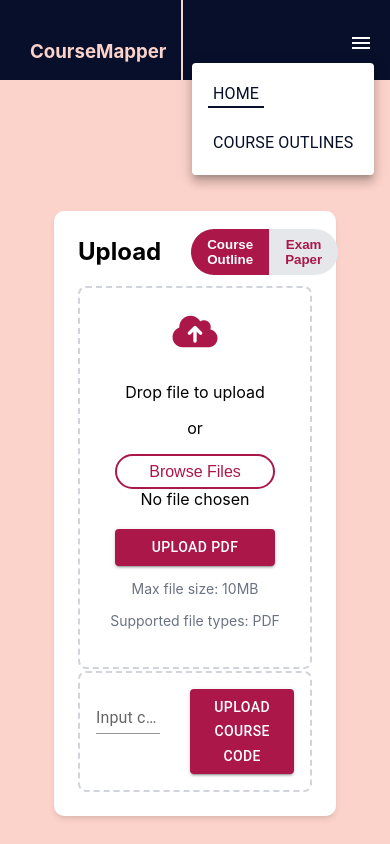
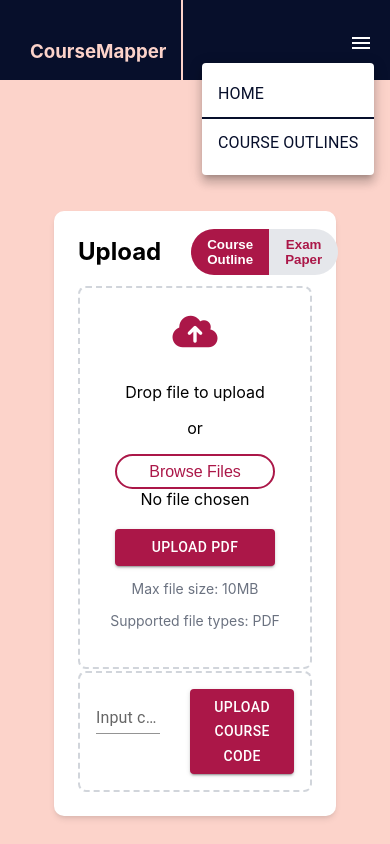
Before and after one commit to NingxiaoYYANG/COMP3900_course_outline_mapping, a React (Create React App) app in the folder frontend/: page / in a window 390 px wide. Both pictures are taken after a click on the button "more". Built offline with nearby package versions, Linux system fonts and the light colour scheme.

Commit message:
fixed burger nav

```diff
--- a/frontend/src/components/Navigation.js
+++ b/frontend/src/components/Navigation.js
@@ -40,8 +40,8 @@ function Navigation() {
               'aria-labelledby': 'basic-button',
             }}
           >
-            <MenuItem onClick={handleClose}><Link to='/' className='nav-list-item'  style={location === '/' ? {borderBottom: '2px solid #070F2B'} : {}}>HOME</Link></MenuItem>
-            <MenuItem onClick={handleClose}><Link to='/courseoutlines' className='nav-list-item' style={location === '/courseoutlines' ? {borderBottom: '2px solid #070F2B'} : {}}>COURSE OUTLINES</Link></MenuItem>
+            <Link to='/' className='burger-navigation-list-item' ><MenuItem className='burger-navigation-list-item-menu' style={location === '/' ? {borderBottom: '2px solid #070F2B'} : {}}>HOME</MenuItem></Link>
+            <Link to='/courseoutlines' className='burger-navigation-list-item' ><MenuItem className='burger-navigation-list-item-menu' style={location === '/courseoutlines' ? {borderBottom: '2px solid #070F2B'} : {}}>COURSE OUTLINES</MenuItem></Link>
           </Menu>
         </div>
         <div className='navigation-list-items'>
--- a/frontend/src/components/styles/navigation.css
+++ b/frontend/src/components/styles/navigation.css
@@ -47,15 +47,20 @@
 .nav-list-item-hover {
   border-bottom: 2px solid #FCD3CA;
 }
-.nav-list-item:hover {
-  border-bottom: 2px solid #FCD3CA;
-}
 
 .burger-navigation {
   position: absolute;
   width: 90vw;
 }
 
+.burger-navigation-list-item {
+  text-decoration: none;
+  color: #070F2B;
+}
+
+.burger-navigation-list-item-menu:hover {
+  border-bottom: 2px solid #070F2B;
+}
 
 /* Extra small devices (phones, 600px and down) */
 @media only screen and (max-width: 600px) {
```
